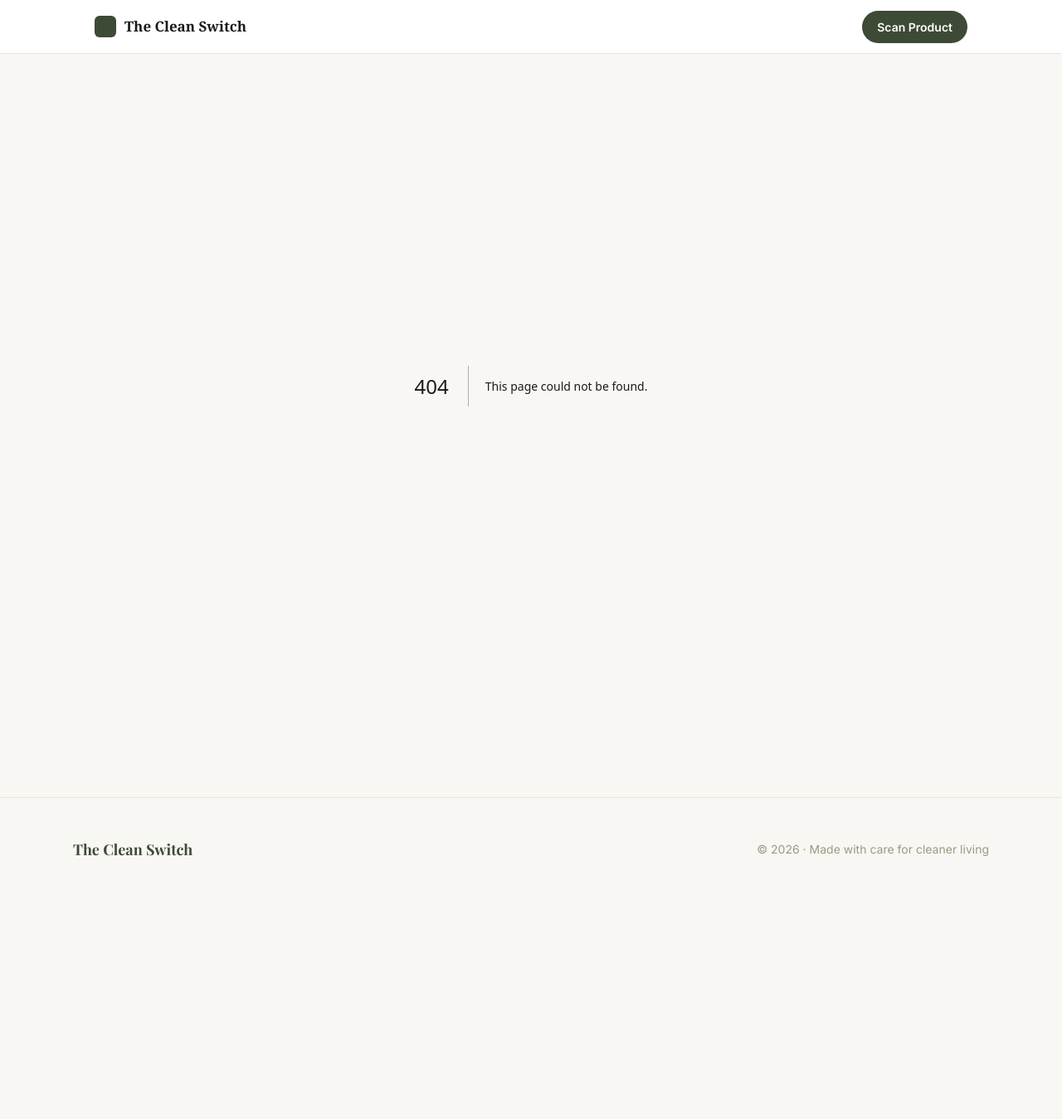
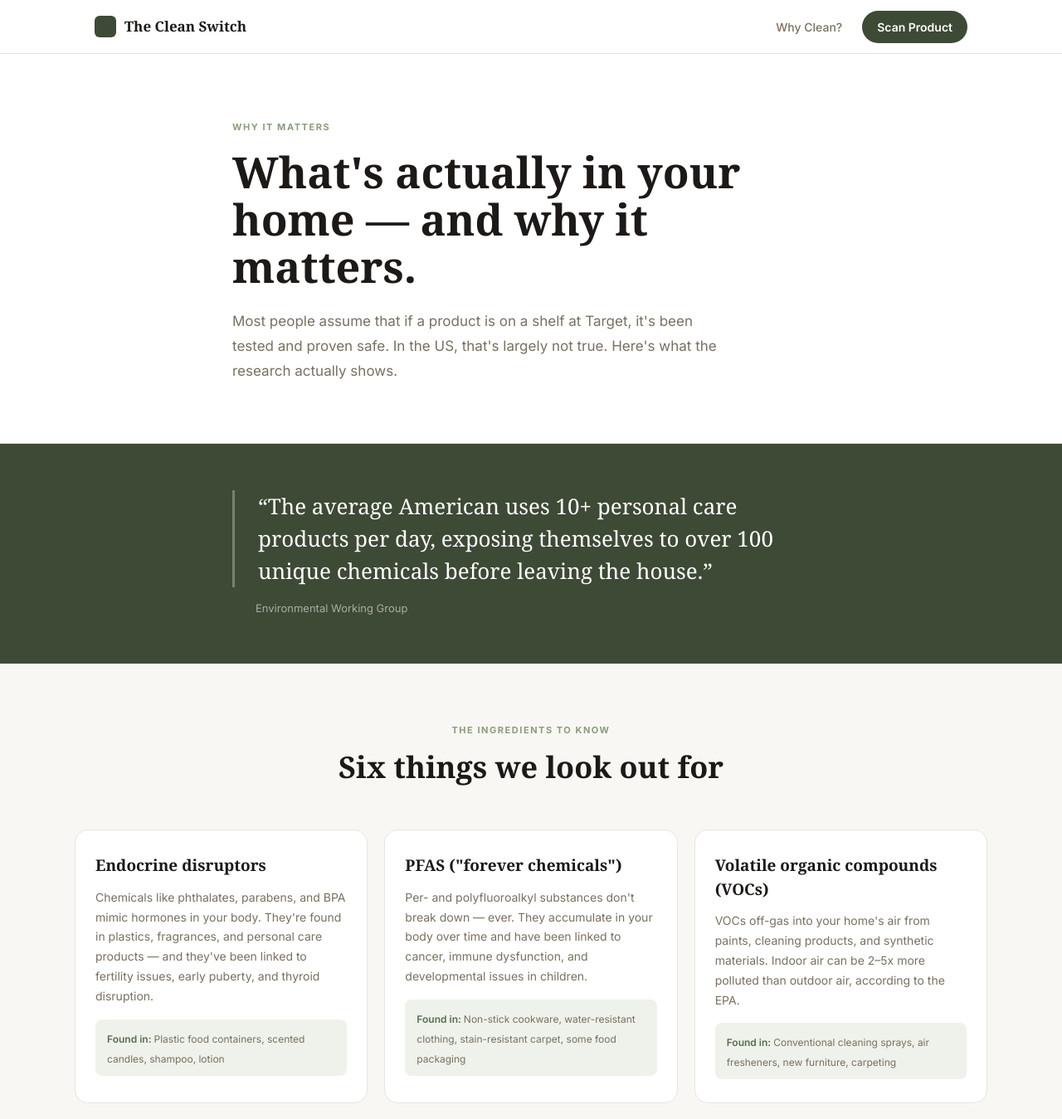
Before and after one commit to shylynnrose/the-clean-switch, a Next.js app: page /why-clean in a window 1280 px wide. Before the commit this address had no page. Shown: the top 1349 px of the page at 83% size. Before the commit the page ends 1086 px from the top, so only its background shows below. Built offline with nearby package versions, Linux system fonts and the light colour scheme; a web font is replaced by a local one.

Commit message:
Add Why Clean page with ingredient education and FAQ

```diff
--- a/app/globals.css
+++ b/app/globals.css
@@ -18,3 +18,9 @@ body {
   min-height: 100vh;
   -webkit-font-smoothing: antialiased;
 }
+
+@media (min-width: 640px) {
+  .why-link {
+    display: block !important;
+  }
+}
--- a/app/layout.tsx
+++ b/app/layout.tsx
@@ -35,7 +35,10 @@ export default function RootLayout({
                 The Clean Switch
               </span>
             </a>
-            <nav style={{ display: 'flex', alignItems: 'center', flexShrink: 0 }}>
+            <nav style={{ display: 'flex', alignItems: 'center', gap: 24, flexShrink: 0 }}>
+              <a href="/why-clean" style={{ fontSize: 14, fontWeight: 500, color: '#7a7060', textDecoration: 'none', whiteSpace: 'nowrap', display: 'none' }} className="why-link">
+                Why Clean?
+              </a>
               <a href="/scan" style={{ fontSize: 14, fontWeight: 600, background: '#3d4a35', color: '#fff', padding: '9px 18px', borderRadius: 99, textDecoration: 'none', whiteSpace: 'nowrap' }}>
                 Scan Product
               </a>
--- /dev/null
+++ b/app/why-clean/page.tsx
@@ -0,0 +1,183 @@
+const C = {
+  olive: '#3d4a35',
+  oliveMid: '#5a6b50',
+  olivePale: '#8a9e7a',
+  sagePale: '#eef2eb',
+  border: '#e8e5df',
+  bg: '#f8f7f4',
+  white: '#ffffff',
+  text: '#1c1917',
+  muted: '#a09880',
+  stone: '#7a7060',
+}
+
+const concerns = [
+  {
+    title: 'Endocrine disruptors',
+    body: 'Chemicals like phthalates, parabens, and BPA mimic hormones in your body. They\'re found in plastics, fragrances, and personal care products — and they\'ve been linked to fertility issues, early puberty, and thyroid disruption.',
+    found: 'Plastic food containers, scented candles, shampoo, lotion',
+  },
+  {
+    title: 'PFAS ("forever chemicals")',
+    body: 'Per- and polyfluoroalkyl substances don\'t break down — ever. They accumulate in your body over time and have been linked to cancer, immune dysfunction, and developmental issues in children.',
+    found: 'Non-stick cookware, water-resistant clothing, stain-resistant carpet, some food packaging',
+  },
+  {
+    title: 'Volatile organic compounds (VOCs)',
+    body: 'VOCs off-gas into your home\'s air from paints, cleaning products, and synthetic materials. Indoor air can be 2–5x more polluted than outdoor air, according to the EPA.',
+    found: 'Conventional cleaning sprays, air fresheners, new furniture, carpeting',
+  },
+  {
+    title: 'Synthetic fragrance',
+    body: '"Fragrance" on an ingredient list can mean hundreds of undisclosed chemicals. Manufacturers aren\'t required to list them individually. Many contain allergens, hormone disruptors, and neurotoxins.',
+    found: 'Laundry detergent, dryer sheets, candles, dish soap, personal care products',
+  },
+  {
+    title: 'Formaldehyde releasers',
+    body: 'Preservatives like DMDM hydantoin and quaternium-15 slowly release formaldehyde — a known carcinogen — over time. They\'re extremely common in conventional shampoos and baby products.',
+    found: 'Shampoo, conditioner, baby wash, some cleaning products',
+  },
+  {
+    title: 'Optical brighteners',
+    body: 'These synthetic chemicals coat your laundry to make it appear whiter under UV light. They don\'t rinse out fully — they stay on your skin all day, and they don\'t biodegrade in waterways.',
+    found: 'Conventional laundry detergent',
+  },
+]
+
+const faqs = [
+  {
+    q: 'Isn\'t the dose what makes the poison?',
+    a: 'For some toxins, yes. But endocrine disruptors work differently — even tiny amounts can have significant hormonal effects, especially during fetal development and early childhood. And the cumulative effect of exposure across dozens of products every day adds up.',
+  },
+  {
+    q: 'If these products were truly dangerous, wouldn\'t they be banned?',
+    a: 'Not necessarily. The US has some of the weakest cosmetic and household product regulations in the world. The EU has banned over 1,400 chemicals from personal care products. The US has banned 11. Companies are largely allowed to self-regulate.',
+  },
+  {
+    q: 'Does switching really make a difference?',
+    a: 'Yes — research shows measurable reductions in hormone-disrupting chemicals in the body within just a few days of switching to cleaner personal care products. Your home is one of the most controllable environments in your life.',
+  },
+  {
+    q: 'Do clean products actually work as well?',
+    a: 'Mostly yes, and sometimes better. This is the whole point of The Clean Switch — we only recommend products that actually perform. We\'re not here to make you sacrifice clean dishes for a clean conscience.',
+  },
+]
+
+export default function WhyClean() {
+  return (
+    <main style={{ background: C.bg }}>
+
+      {/* Hero */}
+      <div style={{ background: C.white, borderBottom: `1px solid ${C.border}`, padding: '80px 24px 72px' }}>
+        <div style={{ maxWidth: 720, margin: '0 auto' }}>
+          <p style={{ fontSize: 11, fontWeight: 700, letterSpacing: '0.14em', textTransform: 'uppercase', color: C.olivePale, marginBottom: 16 }}>
+            Why it matters
+          </p>
+          <h1 style={{ fontFamily: 'Georgia, serif', fontSize: 52, fontWeight: 700, color: C.text, lineHeight: 1.1, margin: '0 0 24px' }}>
+            What&apos;s actually in your home — and why it matters.
+          </h1>
+          <p style={{ fontSize: 17, color: C.stone, lineHeight: 1.75, margin: 0, maxWidth: 600 }}>
+            Most people assume that if a product is on a shelf at Target, it&apos;s been tested and proven safe.
+            In the US, that&apos;s largely not true. Here&apos;s what the research actually shows.
+          </p>
+        </div>
+      </div>
+
+      {/* Intro pull quote */}
+      <div style={{ background: C.olive, padding: '56px 24px' }}>
+        <div style={{ maxWidth: 720, margin: '0 auto' }}>
+          <blockquote style={{ fontFamily: 'Georgia, serif', fontSize: 26, fontWeight: 400, color: '#fff', lineHeight: 1.5, margin: 0, borderLeft: '3px solid rgba(255,255,255,0.3)', paddingLeft: 28 }}>
+            &ldquo;The average American uses 10+ personal care products per day, exposing themselves to over 100 unique chemicals before leaving the house.&rdquo;
+          </blockquote>
+          <p style={{ fontSize: 13, color: 'rgba(255,255,255,0.55)', marginTop: 16, paddingLeft: 28 }}>
+            Environmental Working Group
+          </p>
+        </div>
+      </div>
+
+      {/* Concerns grid */}
+      <div style={{ padding: '72px 24px' }}>
+        <div style={{ maxWidth: 1100, margin: '0 auto' }}>
+          <div style={{ textAlign: 'center', marginBottom: 48 }}>
+            <p style={{ fontSize: 11, fontWeight: 700, letterSpacing: '0.14em', textTransform: 'uppercase', color: C.olivePale, marginBottom: 10 }}>
+              The ingredients to know
+            </p>
+            <h2 style={{ fontFamily: 'Georgia, serif', fontSize: 36, fontWeight: 700, color: C.text, margin: 0 }}>
+              Six things we look out for
+            </h2>
+          </div>
+          <div style={{
+            display: 'grid',
+            gridTemplateColumns: 'repeat(auto-fill, minmax(300px, 1fr))',
+            gap: 20,
+          }}>
+            {concerns.map((item) => (
+              <div key={item.title} style={{
+                background: C.white, borderRadius: 16,
+                border: `1px solid ${C.border}`, padding: '28px 24px',
+              }}>
+                <h3 style={{ fontFamily: 'Georgia, serif', fontSize: 19, fontWeight: 700, color: C.text, margin: '0 0 12px' }}>
+                  {item.title}
+                </h3>
+                <p style={{ fontSize: 14, color: C.stone, lineHeight: 1.7, margin: '0 0 16px' }}>
+                  {item.body}
+                </p>
+                <div style={{ background: C.sagePale, borderRadius: 8, padding: '10px 14px' }}>
+                  <span style={{ fontSize: 12, fontWeight: 600, color: C.oliveMid }}>Found in: </span>
+                  <span style={{ fontSize: 12, color: C.stone }}>{item.found}</span>
+                </div>
+              </div>
+            ))}
+          </div>
+        </div>
+      </div>
+
+      {/* FAQ */}
+      <div style={{ background: C.white, borderTop: `1px solid ${C.border}`, borderBottom: `1px solid ${C.border}`, padding: '72px 24px' }}>
+        <div style={{ maxWidth: 720, margin: '0 auto' }}>
+          <div style={{ textAlign: 'center', marginBottom: 48 }}>
+            <p style={{ fontSize: 11, fontWeight: 700, letterSpacing: '0.14em', textTransform: 'uppercase', color: C.olivePale, marginBottom: 10 }}>
+              Common questions
+            </p>
+            <h2 style={{ fontFamily: 'Georgia, serif', fontSize: 36, fontWeight: 700, color: C.text, margin: 0 }}>
+              Fair questions, honest answers
+            </h2>
+          </div>
+          <div style={{ display: 'flex', flexDirection: 'column', gap: 28 }}>
+            {faqs.map((item) => (
+              <div key={item.q} style={{ borderBottom: `1px solid ${C.border}`, paddingBottom: 28 }}>
+                <h3 style={{ fontFamily: 'Georgia, serif', fontSize: 19, fontWeight: 700, color: C.text, margin: '0 0 10px' }}>
+                  {item.q}
+                </h3>
+                <p style={{ fontSize: 15, color: C.stone, lineHeight: 1.75, margin: 0 }}>
+                  {item.a}
+                </p>
+              </div>
+            ))}
+          </div>
+        </div>
+      </div>
+
+      {/* CTA */}
+      <div style={{ padding: '72px 24px', textAlign: 'center' }}>
+        <div style={{ maxWidth: 520, margin: '0 auto' }}>
+          <h2 style={{ fontFamily: 'Georgia, serif', fontSize: 34, fontWeight: 700, color: C.text, margin: '0 0 16px' }}>
+            Ready to make the switch?
+          </h2>
+          <p style={{ fontSize: 15, color: C.stone, lineHeight: 1.7, marginBottom: 28 }}>
+            Browse our curated swaps — every product has been vetted so you don&apos;t have to do the research yourself.
+          </p>
+          <a href="/" style={{
+            background: C.olive, color: '#fff',
+            padding: '15px 32px', borderRadius: 99,
+            fontSize: 15, fontWeight: 600, textDecoration: 'none',
+            display: 'inline-block',
+          }}>
+            Browse Swaps
+          </a>
+        </div>
+      </div>
+
+    </main>
+  )
+}
```
